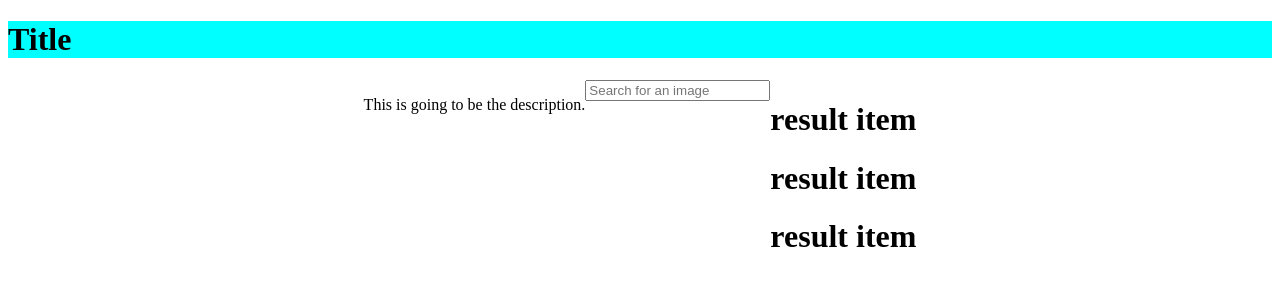
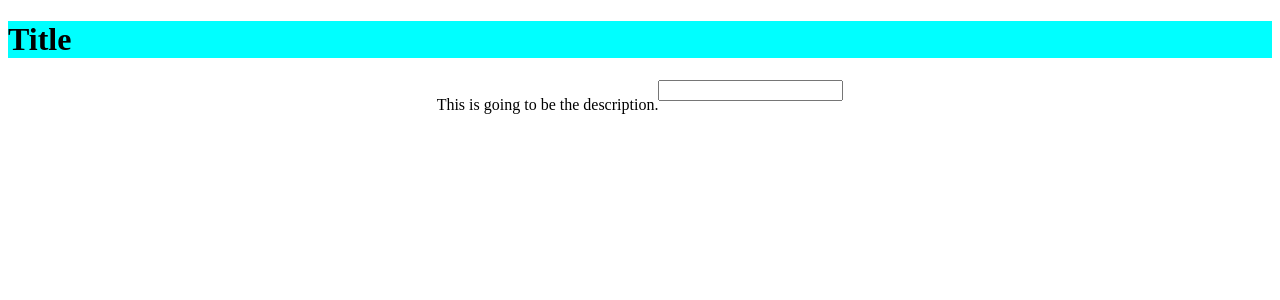
Before and after one commit to mcagan/photohack, a React (Create React App) app: page / in a window 1280 px wide. Shown: the top 300 px of the page. Built offline with nearby package versions, Linux system fonts and the light colour scheme.

Commit message:
basic input structure for searchbar

```diff
--- a/src/components/Homepage.js
+++ b/src/components/Homepage.js
@@ -1,13 +1,11 @@
 import React from "react";
-import SearchBar from "./SearchBar";
-import SearchResult from "./SearchResult";
+import LiveSearch from "./LiveSearch";
 
 export default function Homepage(props) {
   return (
     <div className="homepage">
       <p className="description">This is going to be the description.</p>
-      <SearchBar />
-      <SearchResult />
+      <LiveSearch />
     </div>
   );
 }
--- a/src/components/LiveSearch.js
+++ b/src/components/LiveSearch.js
@@ -0,0 +1,22 @@
+import React, { useState } from "react";
+import SearchResult from "./SearchResult";
+
+export default function LiveSearch(props) {
+  const [term, setTerm] = useState("");
+  const handleChange = (t) => {
+    setTimeout(setTerm(t), 700);
+  };
+  return (
+    <React.Fragment>
+      <div className="search_bar">
+        <input
+          className="search_input"
+          name="search-term"
+          type="text"
+          onChange={(e) => handleChange(e.target.value)}
+        ></input>
+      </div>
+      <p>{term}</p>
+    </React.Fragment>
+  );
+}
--- a/src/components/SearchBar.js
+++ /dev/null
@@ -1,13 +0,0 @@
-import React from "react";
-import Debounce from "../hooks/debounce";
-import Form from "react-bootstrap/Form";
-
-export default function SearchBar(props) {
-  return (
-    <div className="search-bar">
-      <Form>
-        <Form.Control type="search" placeholder="Search for an image" />
-      </Form>
-    </div>
-  );
-}
```
